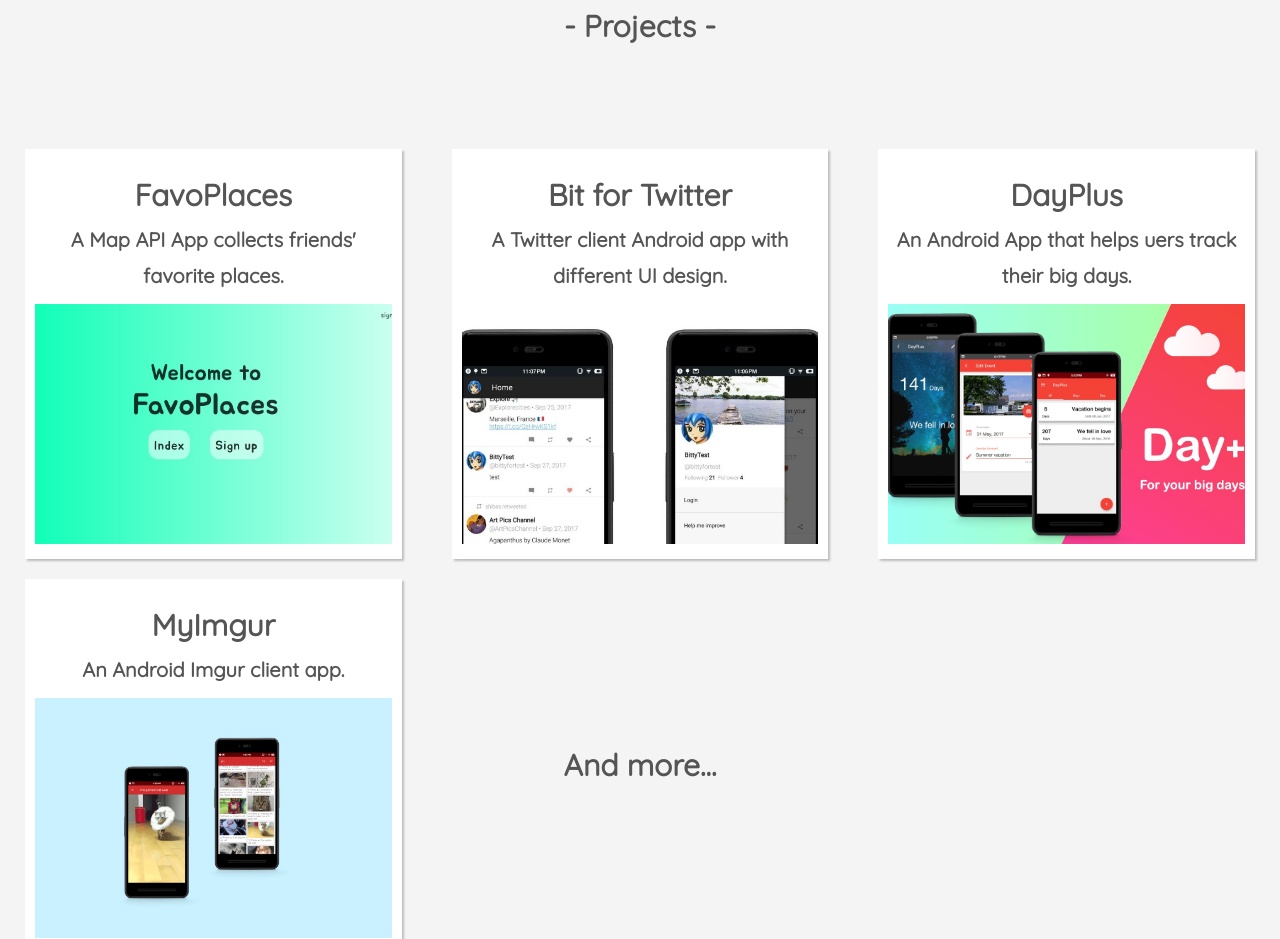
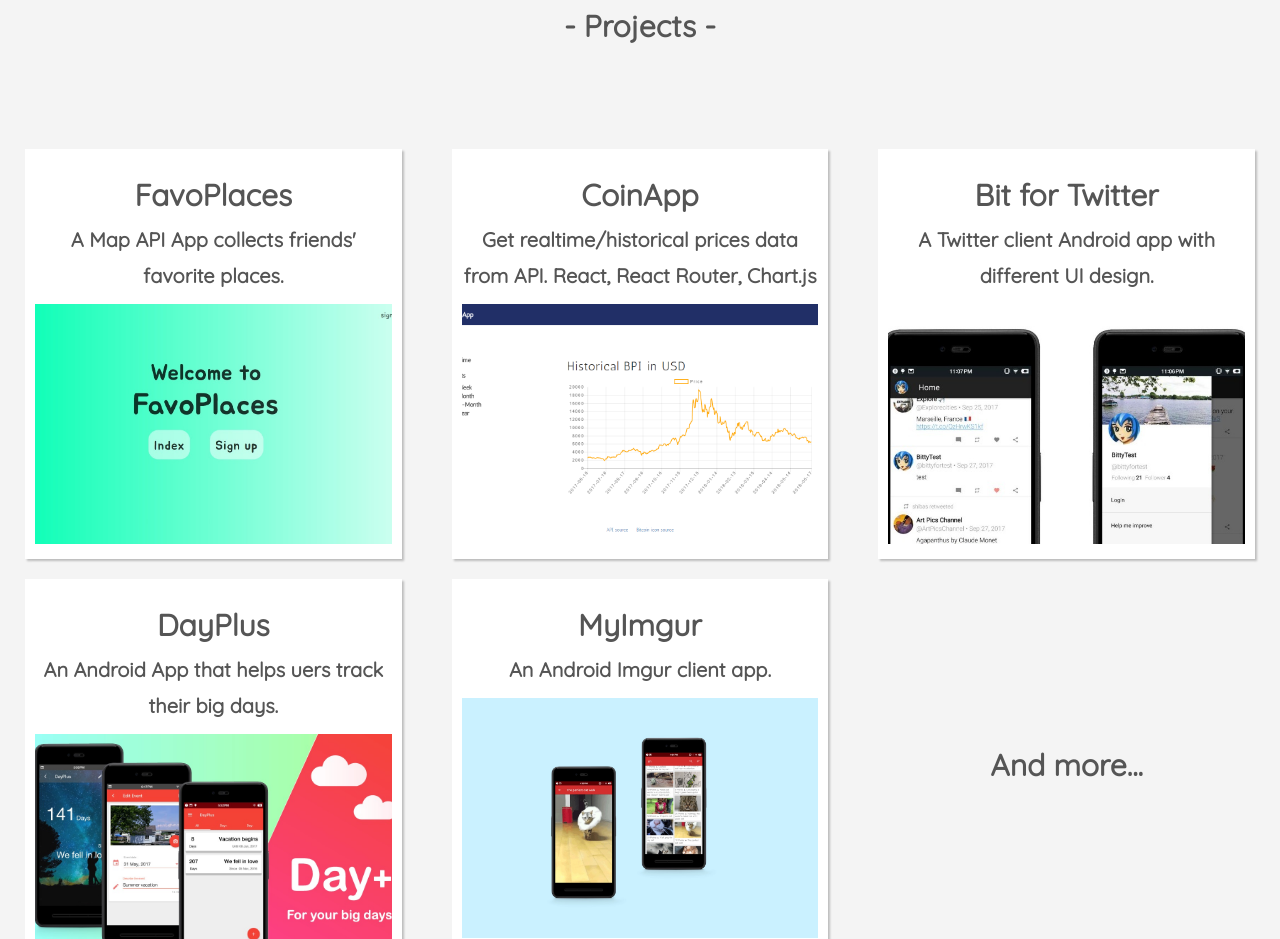
Before and after one commit to yifeidesu/yifeidesu.github.io, a plain HTML site: page index.html in a window 1280 px wide. Shown: the part 1020-1959 px from the top of the page. Drawn offline with nearby package versions, Linux system fonts and the light colour scheme.

Commit message:
add new project intro

```diff
--- a/index.html
+++ b/index.html
@@ -84,6 +84,14 @@
         </div>
       </div>
 
+      <div class="col-sm-4" onclick="window.location.href='https://coin-rx.herokuapp.com/charts/year'">
+        <div>
+          <h3>CoinApp</h3>
+          <p>Get realtime/historical prices data from API. React, React Router, Chart.js</p>
+          <img src="./src/assets/coinapp.png" class="img-responsive margin" style="width:100%" alt="Image">
+        </div>
+      </div>
+
       <div class="col-sm-4" onclick="window.location.href='https://github.com/yifeidesu/TwitterClientApp'">
         <div>
           <h3>Bit for Twitter</h3>
```
Also changed, not shown: src/assets/coinapp.png (added).
